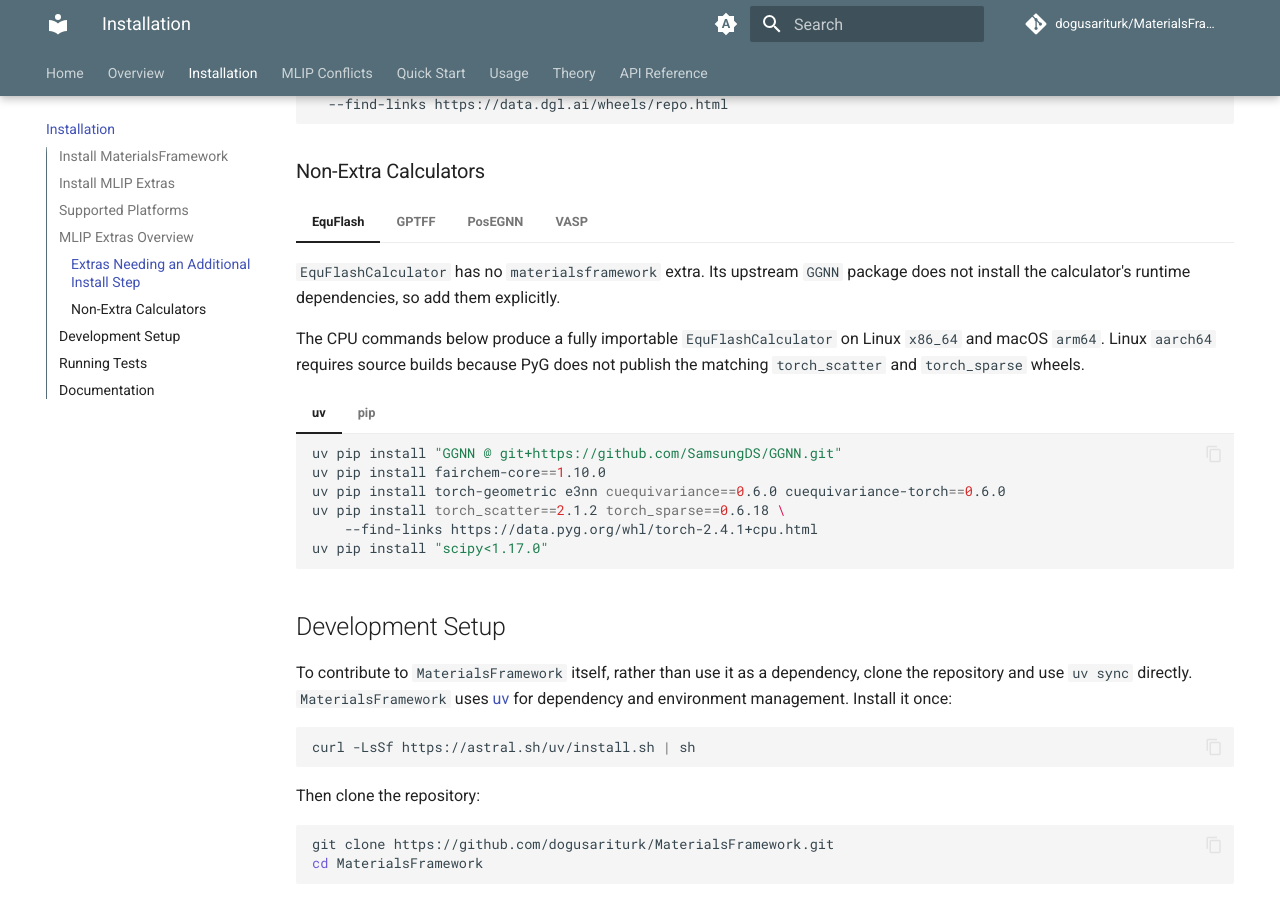
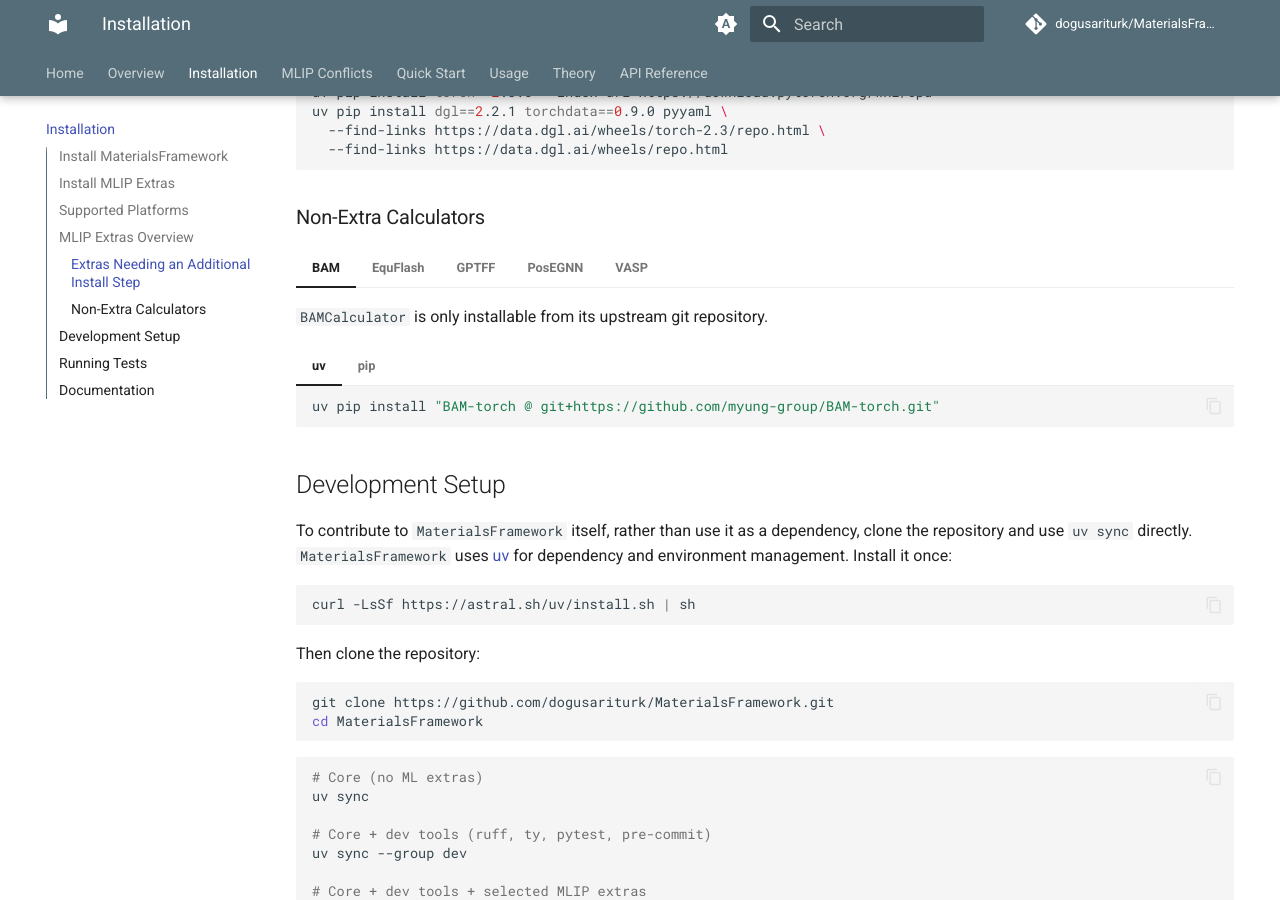
Before and after one commit to dogusariturk/MaterialsFramework, an MkDocs documentation site: the page built from docs/installation.md, in a window 1280 px wide and 900 px high, scrolled down 2826 px. Built offline with MkDocs 1.6.1 and Material for MkDocs 9.7.7, drawn with Linux system fonts in a browser that asks for light colours; comment, search, counter and statistics services are not loaded; some of the changed text lies outside the part shown.

Commit message:
Add BAM references and documentation across project files

````diff
--- /dev/null
+++ b/docs/api/calculators/bam.md
@@ -0,0 +1,19 @@
+# BAM
+
+!!! info "Optional dependency"
+
+    `BAMCalculator` has no `materialsframework` extra. Install it from the upstream git repository, then pass the path of a trained BAM model as `model`, such as [BAM-MP-core](https://matbench-discovery.materialsproject.org/models/bam-mp-core). See [Non-Extra Calculators](../../installation.md#non-extra-calculators) for details.
+
+    === "uv"
+
+        ```bash
+        uv pip install "BAM-torch @ git+https://github.com/myung-group/BAM-torch.git"
+        ```
+
+    === "pip"
+
+        ```bash
+        pip install "BAM-torch @ git+https://github.com/myung-group/BAM-torch.git"
+        ```
+
+::: materialsframework.calculators.bam.BAMCalculator
--- a/docs/installation.md
+++ b/docs/installation.md
@@ -58,33 +58,34 @@
 
 ## MLIP Extras Overview
 
-| Calculator      | Extra       | Dependency spec                                            |
-|-----------------|-------------|------------------------------------------------------------|
-| ALIGNN          | `alignn`    | `alignn>=2025.4.1` (extra step needed; see note below)     |
-| Allegro         | `allegro`   | `nequip-allegro>=0.8.3`                                    |
-| AlphaNet        | `alphanet`  | `msc-alphanet>=0.1.3` (extra step needed; see note below)  |
-| CHGNet          | `chgnet`    | `chgnet>=0.4.2`                                            |
-| DeePMD          | `deepmd`    | `deepmd-kit[torch]>=3.1.2`                                 |
-| EqNorm          | `eqnorm`    | `eqnorm>=0.1.1` (extra step needed; see note below)        |
-| EquFlash        | N/A         | `GGNN` (git-only, no pip extra; see note below)            |
+| Calculator      | Extra       | Dependency spec                                             |
+|-----------------|-------------|-------------------------------------------------------------|
+| ALIGNN          | `alignn`    | `alignn>=2025.4.1` (extra step needed; see note below)      |
+| Allegro         | `allegro`   | `nequip-allegro>=0.8.3`                                     |
+| AlphaNet        | `alphanet`  | `msc-alphanet>=0.1.3` (extra step needed; see note below)   |
+| BAM             | N/A         | `BAM-torch` (git-only, no pip extra; see note below)        |
+| CHGNet          | `chgnet`    | `chgnet>=0.4.2`                                             |
+| DeePMD          | `deepmd`    | `deepmd-kit[torch]>=3.1.2`                                  |
+| EqNorm          | `eqnorm`    | `eqnorm>=0.1.1` (extra step needed; see note below)         |
+| EquFlash        | N/A         | `GGNN` (git-only, no pip extra; see note below)             |
 | EquiformerV2    | `eqv2`      | `fairchem-core>=1.10.0,<2.0` (extra step needed; see below) |
-| eSEN            | `esen`      | `fairchem-core>=2.0.0`                                     |
-| GPTFF           | N/A         | `gptff` (git-only, no pip extra; see note below)           |
-| GRACE           | `grace`     | `tensorpotential>=0.5.7`                                   |
-| HIENet          | `hienet`    | `hienet>=1.0.1` (extra step needed; see note below)        |
-| M3GNet / MEGNet | `matgl`     | `matgl>=2.0.0`                                             |
-| MACE            | `mace`      | `mace-torch>=0.3.15`                                       |
-| MatRIS          | `matris`    | `matris>=0.0.1`                                            |
-| MatterSim       | `mattersim` | `mattersim>=1.2.1`                                         |
-| NequIP          | `nequip`    | `nequip>=0.17.0`                                           |
-| Nequix          | `nequix`    | `nequix>=0.4.3`                                            |
-| NewtonNet       | `newtonnet` | `newtonnet>=2.0.0` (extra step needed; see note below)     |
-| ORB             | `orb`       | `orb-models>=0.5.5`                                        |
-| PET-MAD         | `petmad`    | `upet>=0.2.1`                                              |
-| PosEGNN         | N/A         | No installable package on any public index; see note below |
-| SevenNet        | `sevennet`  | `sevenn>=0.12.0`                                           |
-| TACE            | `tace`      | `TACE>=0.1.0`                                              |
-| UMA             | `uma`       | `fairchem-core>=2.0.0`                                     |
+| eSEN            | `esen`      | `fairchem-core>=2.0.0`                                      |
+| GPTFF           | N/A         | `gptff` (git-only, no pip extra; see note below)            |
+| GRACE           | `grace`     | `tensorpotential>=0.5.7`                                    |
+| HIENet          | `hienet`    | `hienet>=1.0.1` (extra step needed; see note below)         |
+| M3GNet / MEGNet | `matgl`     | `matgl>=2.0.0`                                              |
+| MACE            | `mace`      | `mace-torch>=0.3.15`                                        |
+| MatRIS          | `matris`    | `matris>=0.0.1`                                             |
+| MatterSim       | `mattersim` | `mattersim>=1.2.1`                                          |
+| NequIP          | `nequip`    | `nequip>=0.17.0`                                            |
+| Nequix          | `nequix`    | `nequix>=0.4.3`                                             |
+| NewtonNet       | `newtonnet` | `newtonnet>=2.0.0` (extra step needed; see note below)      |
+| ORB             | `orb`       | `orb-models>=0.5.5`                                         |
+| PET-MAD         | `petmad`    | `upet>=0.2.1`                                               |
+| PosEGNN         | N/A         | No installable package on any public index; see note below  |
+| SevenNet        | `sevennet`  | `sevenn>=0.12.0`                                            |
+| TACE            | `tace`      | `TACE>=0.1.0`                                               |
+| UMA             | `uma`       | `fairchem-core>=2.0.0`                                      |
 
 ### Extras Needing an Additional Install Step
 
@@ -213,6 +214,22 @@
         ```
 
 ### Non-Extra Calculators
+
+=== "BAM"
+
+    `BAMCalculator` is only installable from its upstream git repository.
+
+    === "uv"
+
+        ```bash
+        uv pip install "BAM-torch @ git+https://github.com/myung-group/BAM-torch.git"
+        ```
+
+    === "pip"
+
+        ```bash
+        pip install "BAM-torch @ git+https://github.com/myung-group/BAM-torch.git"
+        ```
 
 === "EquFlash"
 
--- a/docs/mlip-conflicts.md
+++ b/docs/mlip-conflicts.md
@@ -6,36 +6,37 @@
 
 The list below folds together two kinds of conflict. Some are version ranges that `uv` itself won't combine, so it rejects them outright. Others are Torch, PyG, and DGL post-install stacks, or calculators with no pip package at all, that don't actually work together even though no resolver ever flags them. Either way, don't install both extras in the same environment. Any two MLIPs *not* listed against each other here can be installed together. An entry of `none` means that MLIP has no known conflicts at all.
 
-| MLIP      | Extra       | Conflicts with                                                                                       |
-|-----------|-------------|-------------------------------------------------------------------------------------------------------|
-| ALIGNN    | `alignn`    | AlphaNet, EqNorm, EquFlash, EqV2, HIENet, NewtonNet, PosEGNN                                           |
-| Allegro   | `allegro`   | MACE                                                                                                   |
-| AlphaNet  | `alphanet`  | ALIGNN, DeePMD, EquFlash, EqV2, eSEN, MatRIS, MatterSim, UMA                                           |
-| CHGNet    | `chgnet`    | none                                                                                                   |
-| DeePMD    | `deepmd`    | AlphaNet, EquFlash, EqV2, PosEGNN                                                                      |
-| EqNorm    | `eqnorm`    | ALIGNN, EquFlash, EqV2, MACE                                                                           |
-| EquFlash  | N/A         | ALIGNN, AlphaNet, DeePMD, EqNorm, eSEN, HIENet, MACE, MatRIS, MatterSim, NewtonNet, ORB, PosEGNN, UMA  |
-| EqV2      | `eqv2`      | ALIGNN, AlphaNet, DeePMD, EqNorm, eSEN, HIENet, MACE, MatRIS, MatterSim, NewtonNet, ORB, PosEGNN, UMA  |
-| eSEN      | `esen`      | AlphaNet, EquFlash, EqV2, MACE, NewtonNet, PosEGNN                                                     |
-| GPTFF     | N/A         | none                                                                                                   |
-| GRACE     | `grace`     | none                                                                                                   |
-| HIENet    | `hienet`    | ALIGNN, EquFlash, EqV2                                                                                 |
-| M3GNet    | `matgl`     | none                                                                                                   |
-| MACE      | `mace`      | Allegro, EqNorm, EquFlash, EqV2, eSEN, MatterSim, NequIP, SevenNet, UMA                                |
-| MatRIS    | `matris`    | AlphaNet, EquFlash, EqV2, NewtonNet, PosEGNN                                                           |
-| MatterSim | `mattersim` | AlphaNet, EquFlash, EqV2, MACE, NewtonNet, PosEGNN                                                     |
-| MEGNet    | `matgl`     | none                                                                                                   |
-| NequIP    | `nequip`    | MACE                                                                                                   |
-| Nequix    | `nequix`    | none                                                                                                   |
-| NewtonNet | `newtonnet` | ALIGNN, EquFlash, EqV2, eSEN, MatRIS, MatterSim, UMA                                                   |
-| ORB       | `orb`       | EquFlash, EqV2                                                                                         |
-| PetMad    | `petmad`    | none                                                                                                   |
-| PosEGNN   | N/A         | ALIGNN, DeePMD, EquFlash, EqV2, eSEN, MatRIS, MatterSim, UMA                                           |
-| SevenNet  | `sevennet`  | MACE                                                                                                   |
-| TACE      | `tace`      | none                                                                                                   |
-| UMA       | `uma`       | AlphaNet, EquFlash, EqV2, MACE, NewtonNet, PosEGNN                                                     |
+| MLIP      | Extra       | Conflicts with                                                                                             |
+|-----------|-------------|------------------------------------------------------------------------------------------------------------|
+| ALIGNN    | `alignn`    | AlphaNet, BAM, EqNorm, EquFlash, EqV2, HIENet, NewtonNet, PosEGNN                                          |
+| Allegro   | `allegro`   | MACE                                                                                                       |
+| AlphaNet  | `alphanet`  | ALIGNN, DeePMD, EquFlash, EqV2, eSEN, MatRIS, MatterSim, UMA                                               |
+| BAM       | N/A         | ALIGNN, EquFlash, EqV2, MACE                                                                               |
+| CHGNet    | `chgnet`    | none                                                                                                       |
+| DeePMD    | `deepmd`    | AlphaNet, EquFlash, EqV2, PosEGNN                                                                          |
+| EqNorm    | `eqnorm`    | ALIGNN, EquFlash, EqV2, MACE                                                                               |
+| EquFlash  | N/A         | ALIGNN, AlphaNet, BAM, DeePMD, EqNorm, eSEN, HIENet, MACE, MatRIS, MatterSim, NewtonNet, ORB, PosEGNN, UMA |
+| EqV2      | `eqv2`      | ALIGNN, AlphaNet, BAM, DeePMD, EqNorm, eSEN, HIENet, MACE, MatRIS, MatterSim, NewtonNet, ORB, PosEGNN, UMA |
+| eSEN      | `esen`      | AlphaNet, EquFlash, EqV2, MACE, NewtonNet, PosEGNN                                                         |
+| GPTFF     | N/A         | none                                                                                                       |
+| GRACE     | `grace`     | none                                                                                                       |
+| HIENet    | `hienet`    | ALIGNN, EquFlash, EqV2                                                                                     |
+| M3GNet    | `matgl`     | none                                                                                                       |
+| MACE      | `mace`      | Allegro, BAM, EqNorm, EquFlash, EqV2, eSEN, MatterSim, NequIP, SevenNet, UMA                               |
+| MatRIS    | `matris`    | AlphaNet, EquFlash, EqV2, NewtonNet, PosEGNN                                                               |
+| MatterSim | `mattersim` | AlphaNet, EquFlash, EqV2, MACE, NewtonNet, PosEGNN                                                         |
+| MEGNet    | `matgl`     | none                                                                                                       |
+| NequIP    | `nequip`    | MACE                                                                                                       |
+| Nequix    | `nequix`    | none                                                                                                       |
+| NewtonNet | `newtonnet` | ALIGNN, EquFlash, EqV2, eSEN, MatRIS, MatterSim, UMA                                                       |
+| ORB       | `orb`       | EquFlash, EqV2                                                                                             |
+| PetMad    | `petmad`    | none                                                                                                       |
+| PosEGNN   | N/A         | ALIGNN, DeePMD, EquFlash, EqV2, eSEN, MatRIS, MatterSim, UMA                                               |
+| SevenNet  | `sevennet`  | MACE                                                                                                       |
+| TACE      | `tace`      | none                                                                                                       |
+| UMA       | `uma`       | AlphaNet, EquFlash, EqV2, MACE, NewtonNet, PosEGNN                                                         |
 
-Rows with `N/A` in the Extra column (EquFlash, GPTFF, PosEGNN) have no `materialsframework` extra at all. See [Calculators Without an Extra](#calculators-without-an-extra) below for how to install them.
+Rows with `N/A` in the Extra column (BAM, EquFlash, GPTFF, PosEGNN) have no `materialsframework` extra at all. See [Calculators Without an Extra](#calculators-without-an-extra) below for how to install them.
 
 ## Examples
 
@@ -85,6 +86,9 @@
 
 These calculators cannot be requested with a MaterialsFramework extra; they still appear in the table above for their practical/install-time conflicts, but nothing in `tool.uv.conflicts` covers them:
 
+`bam` (installed as `BAM-torch`)
+:   Git-only install. It declares `torch>=2.5.1` and `e3nn>=0.5.6`, which rules out MACE (`e3nn==0.4.4`) and EqV2/EquFlash (`torch<2.5`) at resolve time, and ALIGNN's manual `torch==2.3.0` install afterward.
+
 `equflash` (installed as `GGNN`)
 :   Git-only install with manually installed runtime dependencies. It uses the same `fairchem-core==1.10.0`, Torch 2.4.1, and PyG extension stack as EqV2. It can share an environment with EqV2, M3GNet, MEGNet, and the unlisted MLIPs, but not the other conflicts shown above.
 
--- a/mkdocs.yml
+++ b/mkdocs.yml
@@ -167,6 +167,7 @@
       - ALIGNN: api/calculators/alignn.md
       - Allegro: api/calculators/allegro.md
       - AlphaNet: api/calculators/alphanet.md
+      - BAM: api/calculators/bam.md
       - CHGNet: api/calculators/chgnet.md
       - DeePMD: api/calculators/deepmd.md
       - EqNorm: api/calculators/eqnorm.md
````
Also changed, not shown: docs/api/calculators/index.md (+2 -1 lines), docs/index.md (+29 -28 lines).
